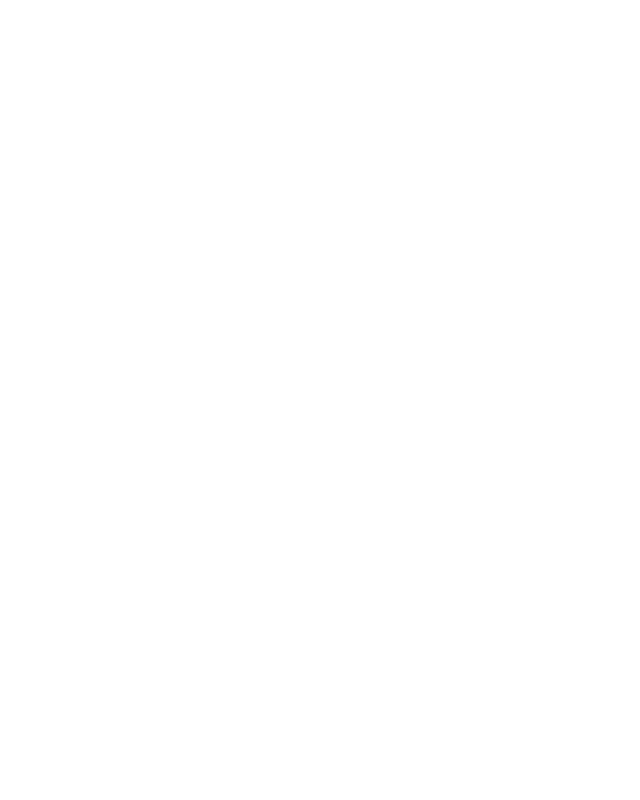
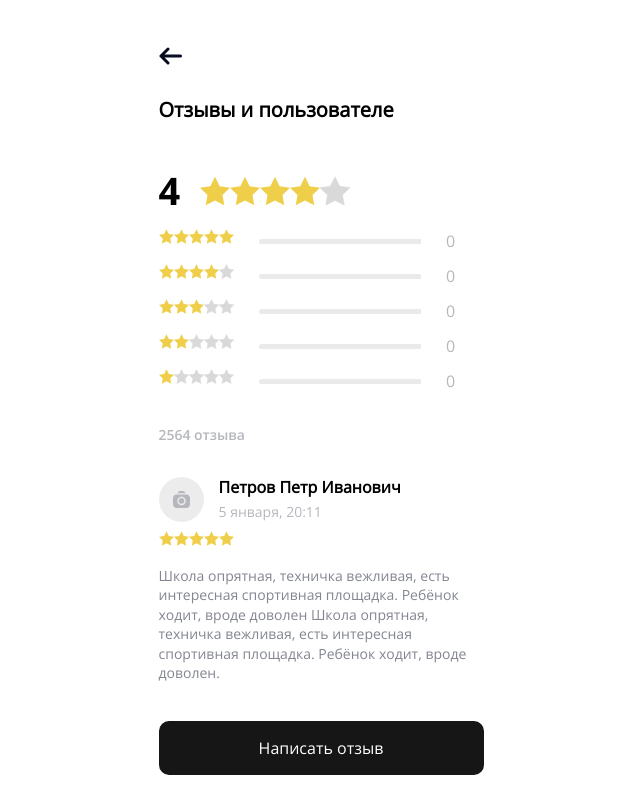
Before and after one commit to ASharksss/vezdesensmobile, a React (Create React App) app: page /review in a window 1280 px wide. Before the commit this address had no page. Shown: the top 800 px of the page, without its empty margins (319-959 px from the left). Built offline with nearby package versions, Linux system fonts and the light colour scheme.

Commit message:
ReviewPage

```diff
--- a/src/App.js
+++ b/src/App.js
@@ -17,6 +17,7 @@
 import Auth from "./pages/Auth";
 import NewPassword from "./pages/NewPassword";
 import Registration from "./pages/Registration";
+import ReviewPage from "./pages/ReviewPage";
 
 function App() {
   return (
@@ -43,6 +44,7 @@
           <Route path='/support' element={<SupportPage/>}/>
           <Route path='/subCategory' element={<SubCategoryPage/>}/>
           <Route path='/editProfile' element={<EditProfilePage/>}/>
+          <Route path='/review' element={<ReviewPage/>}/>
 
         </Routes>
 
--- /dev/null
+++ b/src/components/ReviewComponents/ReviewPerson.jsx
@@ -0,0 +1,29 @@
+import React from 'react';
+import './style.css'
+import StarComponent from "./StarComponents";
+import avatar from '../../asserts/review_avatar.svg'
+
+const ReviewPerson = () => {
+  return (
+    <div className='reviewPerson'>
+      <div className="flex items-center">
+        <img src={avatar} alt="" className='reviewPerson-avatar'/>
+        <div className='review_info'>
+          <h1 className='reviewPerson-title'>Петров Петр Иванович</h1>
+          <span className='reviewPerson-time'>5 января, 20:11</span>
+
+        </div>
+      </div>
+      <div className="reviewPerson-stars">
+        <StarComponent average={5} width={15}/>
+      </div>
+      <p className='reviewPerson-description'>
+        Школа опрятная, техничка вежливая, есть интересная спортивная площадка.
+        Ребёнок ходит, вроде доволен Школа опрятная, техничка вежливая, есть интересная
+        спортивная площадка. Ребёнок ходит, вроде доволен.
+      </p>
+    </div>
+  );
+};
+
+export default ReviewPerson;
--- a/src/components/StarComponent/StarComponents.jsx
+++ b/src/components/ReviewComponents/StarComponents.jsx
@@ -1,35 +1,34 @@
 import fullStarSVG from "../../asserts/icons/fullStar.svg";
 import halfStarSVG from "../../asserts/icons/halfStar.svg";
 import emptyStarSVG from "../../asserts/icons/emptyStar.svg";
-import Auth from "../../pages/Auth";
 
-const StarComponent = ({average, type, handleClick}) => {
+const StarComponent = ({average, type, handleClick, width=26}) => {
   const fullStars = Math.floor(average);
   const halfStars = average - fullStars >= 0.5;
   const emptyStars = 5 - fullStars - (halfStars ? 1 : 0);
   if (type === 'write') {
     return (
-      <div style={{cursor: 'pointer'}}>
+      <div style={{cursor: 'pointer'}} className='flex'>
         {[...Array(fullStars)].map((_, index) => (
           <img key={`full-${index}`} src={fullStarSVG} id={`full-${index}`}
-               onClick={() => handleClick(index, 'full')} alt="Full Star" width='26'/>
+               onClick={() => handleClick(index, 'full')} alt="Full Star" width={width} height={width}/>
         ))}
-        {halfStars && <img src={halfStarSVG} alt="Half Star" width='26'/>}
+        {halfStars && <img src={halfStarSVG} alt="Half Star" width={width} height={width}/>}
         {[...Array(emptyStars)].map((_, index) => (
           <img key={`empty-${index}`} src={emptyStarSVG} id={`empty-${index}`}
-               onClick={() => handleClick(index, 'empty')} alt="Empty Star" width='26'/>
+               onClick={() => handleClick(index, 'empty')} alt="Empty Star" width={width} height={width}/>
         ))}
       </div>
     );
   }
   return (
-    <div>
+    <div className='flex'>
       {[...Array(fullStars)].map((_, index) => (
-        <img key={`full-${index}`} src={fullStarSVG} alt="Full Star" width='26'/>
+        <img key={`full-${index}`} src={fullStarSVG} alt="Full Star" width={width} height={width}/>
       ))}
-      {halfStars && <img src={halfStarSVG} alt="Half Star" width='26'/>}
+      {halfStars && <img src={halfStarSVG} alt="Half Star" width={width} height={width}/> }
       {[...Array(emptyStars)].map((_, index) => (
-        <img key={`empty-${index}`} src={emptyStarSVG} alt="Empty Star" width='26'/>
+        <img key={`empty-${index}`} src={emptyStarSVG} alt="Empty Star" width={width} height={width}/>
       ))}
     </div>
   );
--- /dev/null
+++ b/src/components/ReviewComponents/StarReviewBar.jsx
@@ -0,0 +1,52 @@
+import React from 'react';
+import StarComponent from "./StarComponents";
+
+const statusBar = {
+  "--height": "25px",
+  "--fill-color": "#B5B7BD",
+  "--fill-color2": "black",
+  "--size": "100%",
+  height: "5px",
+  width: "50%",
+  color: 'transparent',
+  backgroundColor: "#eaeaea",
+  borderRadius: "calc(var(--height) / 2)",
+  borderTopRightRadius: "0",
+  borderBottomRightRadius: "0",
+  margin: '10px 25px',
+  backgroundImage:
+    "linear-gradient(to right, var(--fill-color) calc(var(--size, 100%) - calc(var(--height, 25px) / 2)), transparent 1%)"
+};
+
+const StarReviewBar = ({average, data}) => {
+  const statusBarFive = {
+    ...statusBar,
+    "--size": `${Math.floor(data.filter(item => item.grade === 5).length / (data.length / 100))}%`
+  };
+  const statusBarFour = {
+    ...statusBar,
+    "--size": `${Math.floor(data.filter(item => item.grade === 4).length / (data.length / 100))}%`
+  };
+  const statusBarThree = {
+    ...statusBar,
+    "--size": `${Math.floor(data.filter(item => item.grade === 3).length / (data.length / 100))}%`
+  };
+  const statusBarTwo = {
+    ...statusBar,
+    "--size": `${Math.floor(data.filter(item => item.grade === 2).length / (data.length / 100))}%`
+  };
+  const statusBarOne = {
+    ...statusBar,
+    "--size": `${Math.floor(data.filter(item => item.grade === 1).length / (data.length / 100))}%`
+  };
+  return (
+    <div style={{display: 'flex', marginTop: '10px'}}>
+      <StarComponent average={average} width={15}/>
+      <span
+        style={average === 1 ? statusBarOne : average === 2 ? statusBarTwo : average === 3 ? statusBarThree : average === 4 ? statusBarFour : statusBarFive}>5</span>
+      <span style={{color: '#B5B7BD'}}>{data.filter(item => item.grade === 5).length}</span>
+    </div>
+  );
+};
+
+export default StarReviewBar;
--- /dev/null
+++ b/src/components/ReviewComponents/style.css
@@ -0,0 +1,33 @@
+
+.reviewPerson + .reviewPerson {
+    margin-top: 40px;
+}
+
+.reviewPerson-avatar {
+    width: 45px;
+    height: 45px;
+}
+
+.review_info {
+    margin-left: 15px;
+}
+
+.reviewPerson-title {
+    font-size: 16px;
+}
+
+.reviewPerson-time {
+    font-size: 14px;
+    color: rgba(181, 183, 189, 1);
+}
+
+.reviewPerson-description {
+    font-size: 14px;
+    color: rgba(131, 134, 144, 1);
+    line-height: 19.49px;
+}
+
+.reviewPerson-stars {
+    margin-top: 8px;
+    margin-bottom: 20px;
+}
--- a/src/pages/CardPage.jsx
+++ b/src/pages/CardPage.jsx
@@ -15,6 +15,7 @@
 import Backbtn from "../ui/Backbtn";
 import {NavLink} from "react-router-dom";
 import {useNavigate} from "react-router";
+import StarComponent from "../components/ReviewComponents/StarComponents";
 
 const CardPage = () => {
   const navigate = useNavigate()
@@ -46,19 +47,25 @@
               <img className='card_images_img' src={original} alt=""/>
             </div>
           </Carousel>*/}
-          <img className='card_images_img' src={original} alt="" />
+          <img className='card_images_img' src={original} alt=""/>
 
         </div>
         <h1 className='card_title'>iPhone 14 pro max 256gb</h1>
         <h2 className='card_price'>109 990 ₽</h2>
 
         <div className="card_seller_info">
-          <NavLink to='/profilePage'>
+          <NavLink to='/profilePage' className='noLink'>
             <h1 className='card_seller-title'>AppleMania</h1>
           </NavLink>
           <div className="flex card_reviews">
-            <span className='card_reviews-stars'>Рейтинг</span>
-            <span>31 отзыв</span>
+            <span className='card_reviews-stars flex'>
+              <span className='cardPage_average'>4,0</span>
+              <StarComponent average={5} width={23}/>
+            </span>
+            <NavLink to='/review' className='noLink'>
+              <span className='card_page-count'>31 отзыв</span>
+
+            </NavLink>
           </div>
         </div>
         <span className='card_seller-address'>
--- a/src/pages/ProfilePage.jsx
+++ b/src/pages/ProfilePage.jsx
@@ -3,8 +3,8 @@
 import dots from '../asserts/profile/dots.svg'
 import search_icon from '../asserts/icons/search.svg'
 import filter_icon from '../asserts/icons/filter.svg'
-import ReviewStars from "../ui/ReviewStars";
 import MyCard from "../components/MyCard/MyCard";
+import StarComponent from "../components/ReviewComponents/StarComponents";
 
 
 const ProfilePage = () => {
@@ -30,8 +30,9 @@
             </div>
 
           </div>
-          <div className="profile_reviews">
-            <ReviewStars/>
+          <div className="profile_reviews flex items-center">
+            <span>5,0</span>
+            <StarComponent average={5} width={19}/>
           </div>
           <div className="profile_cards">
             <h1 className='profile_cards-title'>Мои объявления</h1>
--- /dev/null
+++ b/src/pages/ReviewPage.jsx
@@ -0,0 +1,61 @@
+import React, {useState} from 'react';
+import StarComponents from "../components/ReviewComponents/StarComponents";
+import StarReviewBar from "../components/ReviewComponents/StarReviewBar";
+import Back from "../ui/Back";
+import ReviewPerson from "../components/ReviewComponents/ReviewPerson";
+import BlackBtn from "../ui/BlackBtn";
+
+const ReviewPage = () => {
+  const [average, setAverage] = useState(4)
+  const handleChangeStar = (index, type) => {
+    switch (type) {
+      case 'full':
+        setAverage(index + 1)
+        break
+      case 'empty':
+        if (index === 0) setAverage(average + 1)
+        else setAverage(index + 2)
+        break
+      default:
+        break
+    }
+  }
+  return (
+
+    <div className='reviewPage'>
+
+      <Back/>
+      <h1 className='reviewPage-title'>Отзывы и пользователе</h1>
+      <div className="flex items-center">
+        <span className='average'>{average}</span>
+        <StarComponents average={average} width={30}/>
+      </div>
+      <div>
+        <StarReviewBar average={5} data={[]}/>
+        <StarReviewBar average={4} data={[]}/>
+        <StarReviewBar average={3} data={[]}/>
+        <StarReviewBar average={2} data={[]}/>
+        <StarReviewBar average={1} data={[]}/>
+      </div>
+
+      {/*      <StarComponents average={average} type={'write'} handleClick={handleChangeStar}/>*/}
+
+      <span className='review_count'>2564 отзыва</span>
+
+      <div className="review_list">
+        <ReviewPerson/>
+        <ReviewPerson/>
+        <ReviewPerson/>
+        <ReviewPerson/>
+        <ReviewPerson/>
+        <ReviewPerson/>
+      </div>
+
+      <div className="addReview">
+        <BlackBtn size={'w-325px'} children={'Написать отзыв'} type={'white_text'}/>
+      </div>
+    </div>
+  );
+};
+
+export default ReviewPage;
--- a/src/pages/pages.css
+++ b/src/pages/pages.css
@@ -41,6 +41,17 @@
 
 .card_reviews-stars {
     margin-right: 20px;
+}
+
+.cardPage_average {
+    font-size: 18px;
+    font-family: OpenSansBold;
+    margin-right: 10px;
+}
+
+.card_page-count {
+    font-size: 16px;
+    font-family: OpenSansSemiBold;
 }
 
 .card_seller_info {
@@ -121,7 +132,7 @@
 .profile {
     padding-right: 25px;
     padding-left: 25px;
-   padding-top: 20px;
+    padding-top: 20px;
     padding-bottom: 80px;
 }
 
@@ -156,6 +167,18 @@
     margin-top: 25px;
     margin-bottom: 30px;
     padding: 13px 30px;
+}
+
+.profile_reviews {
+    margin-top: 20px;
+    margin-bottom: 25px;
+}
+
+
+.profile_reviews span {
+    font-size: 18px;
+    margin-right: 10px;
+    font-family: OpenSansBold;
 }
 
 /* Messages */
@@ -291,7 +314,7 @@
     height: 79px;
     border-radius: 7px;
     margin-right: 15px;
-    object-fit:cover
+    object-fit: cover
 }
 
 .serviceItem_header_info-title {
@@ -411,3 +434,43 @@
 .reg_btn + .reg_btn {
     margin-top: 10px;
 }
+
+/* Review Page */
+
+.reviewPage {
+    padding: 47px 25px;
+}
+
+.reviewPage-title {
+    font-size: 20px;
+    margin-top: 30px;
+    margin-bottom: 37px;
+}
+
+.average {
+    font-size: 38px;
+    margin-right: 20px;
+    font-family: OpenSansBold;
+}
+
+.review_count {
+    display: block;
+    font-family: OpenSansSemiBold;
+    font-size: 14px;
+    color: rgba(181, 183, 189, 1);
+    margin-top: 30px;
+}
+
+.review_list {
+    margin-top: 30px;
+}
+
+.addReview {
+    position: fixed;
+    bottom: 0;
+    display: flex;
+    justify-content: center;
+    align-items: center;
+    height: 104px;
+    background-color: white;
+}
--- a/src/ui/ReviewStars.jsx
+++ /dev/null
@@ -1,12 +0,0 @@
-import React from 'react';
-
-const ReviewStars = () => {
-  return (
-    <div className='flex'>
-      <span>Рейтинг</span>
-      <span>31 отзыв</span>
-    </div>
-  );
-};
-
-export default ReviewStars;
```
Also changed, not shown: src/asserts/review_avatar.svg (added).
